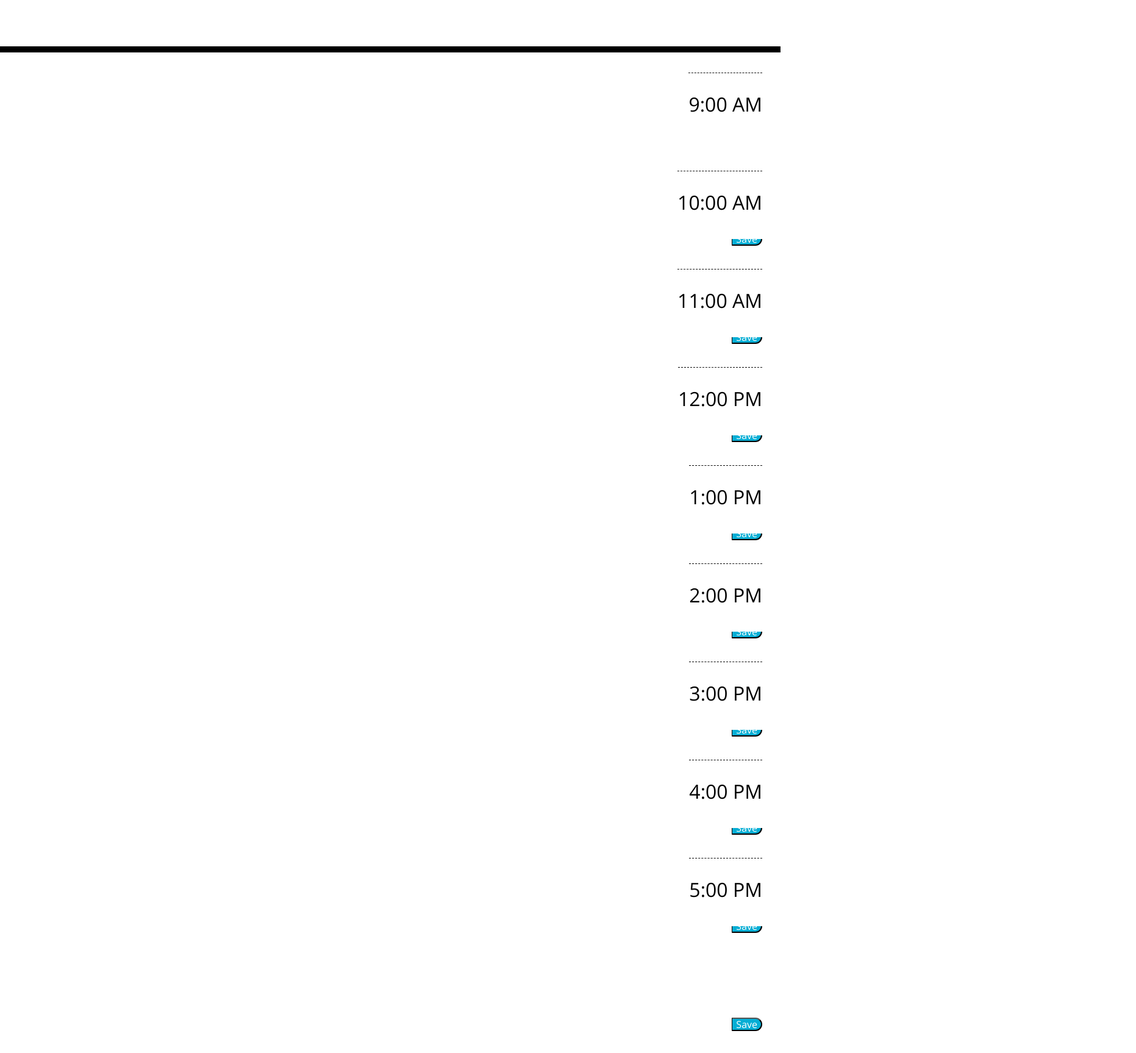
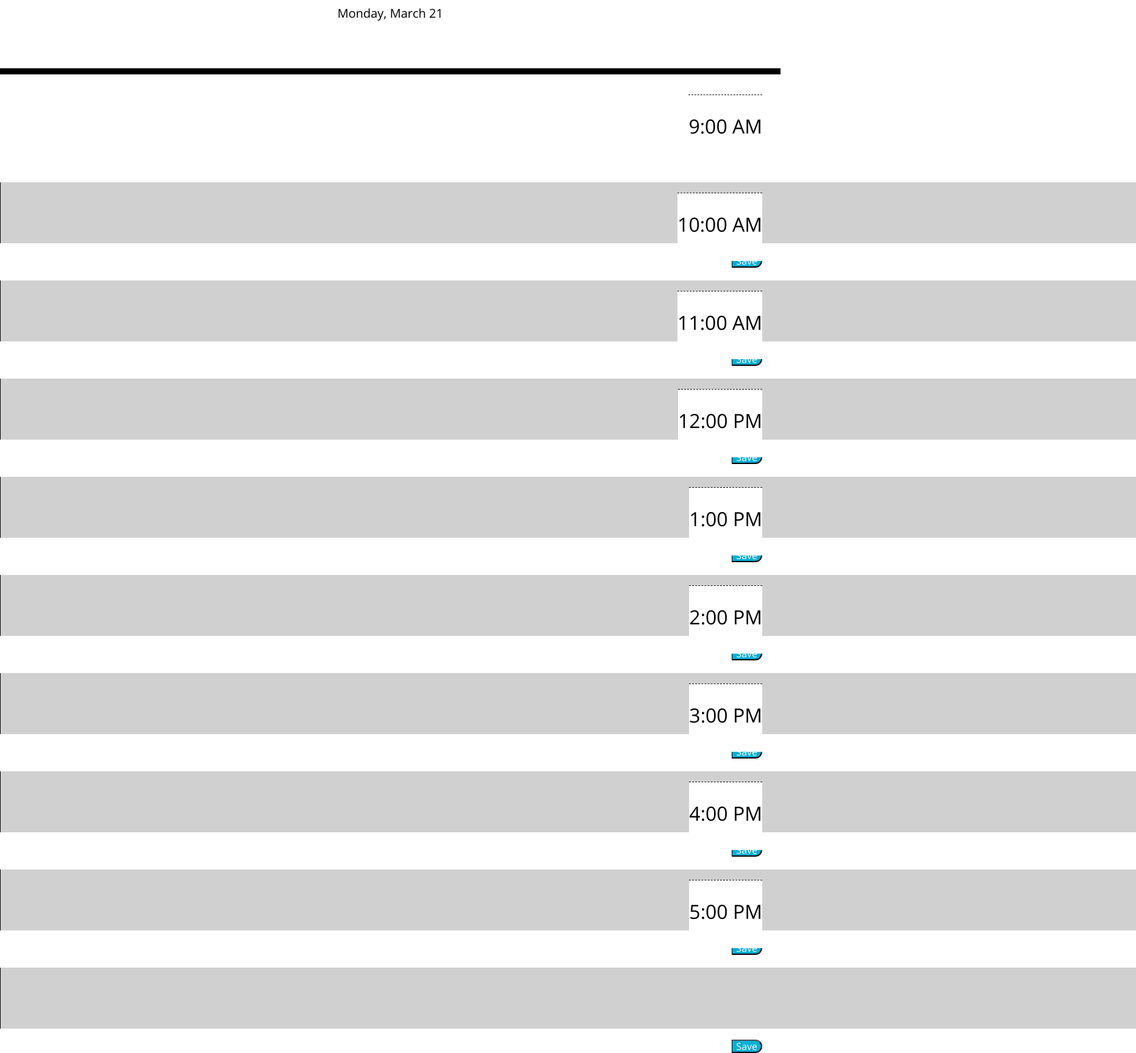
Before and after one commit to masontmorris/day-planner, a plain HTML site: page index.html in a window 1280 px wide. Shown: the part 182-1909 px from the top of the page at 61% size, 1863 px wide, since content can reach past the window. Before the commit the page ends 1873 px from the top, so only its background shows below. Drawn offline with nearby package versions, Linux system fonts and the light colour scheme.

Commit message:
full functionality but page breaks at resolutions below 1440p

```diff
--- a/assets/css/styles.css
+++ b/assets/css/styles.css
@@ -11,6 +11,7 @@ textarea {
     color: #000000;
     border-left: 1px solid black;
     padding: 10px;
+    outline: none;
 }
 
 .jumbotron {
@@ -38,7 +39,7 @@ textarea {
     white-space: pre-wrap;
     height: 80px;
     border-top: 1px solid white;
-    display: inline-flex;
+    display: flex;
     justify-content: flex-end;
     padding-bottom: 10em;
     width: 100%;
@@ -48,6 +49,16 @@ textarea {
     background-color: #ffffff;
     color: #000000;
     border-top: 1px dashed #000000;
+    flex: 0 1 content;
+}
+
+.content-container {
+    flex: 0 1 content;
+    min-width: 0;
+}
+
+.todo-input {
+    min-width: 0;
 }
 
 .past {
@@ -71,9 +82,22 @@ textarea {
     border-bottom-right-radius: 15px;
     background-color: #06aed5;
     color: white;
+    flex: 0 1 content;
 }
 
-.saveBtn i:hover {
+.saveBtn:hover {
     font-size: 20px;
     transition: all 0.3s ease-in-out;
 }
+
+[time="upcoming"] {
+    background-color: #77dd7744;
+}
+
+[time="current"] {
+    background-color: rgba(255, 0, 0, 0.301);
+}
+
+[time="past"] {
+    background-color: rgba(128, 128, 128, 0.37);
+}
--- a/assets/js/script.js
+++ b/assets/js/script.js
@@ -33,4 +33,34 @@ function onLoad() {
             textField.val(textField.val() + entryArray[i].text + "\n");
         }
     }
+    var day = dayjs().day();
+    if (day == 0) day = "Sunday";
+    else if (day == 1) day = "Monday";
+    else if (day == 2) day = "Tuesday";
+    else if (day == 3) day = "Wednesday";
+    else if (day == 4) day = "Thursday";
+    else if (day == 5) day = "Friday";
+    else if (day == 6) day = "Saturday";
+    let month = dayjs().month();
+    if (month == 0) month = "January";
+    else if (month == 1) month = "February";
+    else if (month == 2) month = "March";
+    else if (month == 3) month = "April";
+    else if (month == 4) month = "May";
+    else if (month == 5) month = "June";
+    else if (month == 6) month = "July";
+    else if (month == 7) month = "August";
+    else if (month == 8) month = "September";
+    else if (month == 9) month = "October";
+    else if (month == 19) month = "June";
+    else if (month == 11) month = "June";
+    let dayOfMonth = dayjs().date();
+    $("#currentDay").html(day + ", " + month + " " + dayOfMonth);
+    let currentHour = dayjs().hour();
+    $(".todo-input").each(function (i) {
+        let rowHour = $(this).id;
+        if (currentHour > rowHour) $(this).attr("time", "upcoming");
+        else if (currentHour == rowHour) $(this).attr("time", "current");
+        else $(this).attr("time", "past");
+    });
 }
--- a/index.html
+++ b/index.html
@@ -23,7 +23,7 @@
                     <h2>9:00 AM</h2>
                 </div>
                 <div class="content-container">
-                    <textarea name="9am-input" id="" class="todo-input" cols="200" rows="5"></textarea>
+                    <textarea name="9am-input" id="9" class="todo-input" cols="200" rows="5"></textarea>
                 </div>
                 <!-- <div class="save"> -->
                 <button class="save-btn">Save</button>
@@ -34,7 +34,7 @@
                     <h2>10:00 AM</h2>
                 </div>
                 <div class="content-container">
-                    <textarea name="10am-input" id="" class="todo-input" cols="200" rows="5"></textarea>
+                    <textarea name="10am-input" id="10" class="todo-input" cols="200" rows="5"></textarea>
                 </div>
                 <button class="save-btn">Save</button>
             </div>
@@ -43,7 +43,7 @@
                     <h2>11:00 AM</h2>
                 </div>
                 <div class="content-container">
-                    <textarea name="11am-input" id="" class="todo-input" cols="200" rows="5"></textarea>
+                    <textarea name="11am-input" id="11" class="todo-input" cols="200" rows="5"></textarea>
                 </div>
                 <button class="save-btn">Save</button>
             </div>
@@ -52,7 +52,7 @@
                     <h2>12:00 PM</h2>
                 </div>
                 <div class="content-container">
-                    <textarea name="12pm-input" id="" class="todo-input" cols="200" rows="5"></textarea>
+                    <textarea name="12pm-input" id="12" class="todo-input" cols="200" rows="5"></textarea>
                 </div>
                 <button class="save-btn">Save</button>
             </div>
@@ -61,7 +61,7 @@
                     <h2>1:00 PM</h2>
                 </div>
                 <div class="content-container">
-                    <textarea name="1pm-input" id="" class="todo-input" cols="200" rows="5"></textarea>
+                    <textarea name="1pm-input" id="13" class="todo-input" cols="200" rows="5"></textarea>
                 </div>
                 <button class="save-btn">Save</button>
             </div>
@@ -70,7 +70,7 @@
                     <h2>2:00 PM</h2>
                 </div>
                 <div class="content-container">
-                    <textarea name="2pm-input" id="" class="todo-input" cols="200" rows="5"></textarea>
+                    <textarea name="2pm-input" id="14" class="todo-input" cols="200" rows="5"></textarea>
                 </div>
                 <button class="save-btn">Save</button>
             </div>
@@ -79,7 +79,7 @@
                     <h2>3:00 PM</h2>
                 </div>
                 <div class="content-container">
-                    <textarea name="" 3pm-input id="" class="todo-input" cols="200" rows="5"></textarea>
+                    <textarea name="" 3pm-input id="15" class="todo-input" cols="200" rows="5"></textarea>
                 </div>
                 <button class="save-btn">Save</button>
             </div>
@@ -88,7 +88,7 @@
                     <h2>4:00 PM</h2>
                 </div>
                 <div class="content-container">
-                    <textarea name="4pm-input" id="" class="todo-input" cols="200" rows="5"></textarea>
+                    <textarea name="4pm-input" id="16" class="todo-input" cols="200" rows="5"></textarea>
                 </div>
                 <button class="save-btn">Save</button>
             </div>
@@ -97,12 +97,16 @@
                     <h2>5:00 PM</h2>
                 </div>
                 <div class="content-container">
-                    <textarea name="5pm-input" id="" class="todo-input" cols="200" rows="5"></textarea>
+                    <textarea name="5pm-input" id="17" class="todo-input" cols="200" rows="5"></textarea>
                 </div>
                 <button class="save-btn">Save</button>
             </div>
         </div>
     </body>
     <script src="https://code.jquery.com/jquery-3.4.1.min.js"></script>
+    <script src="https://unpkg.com/dayjs@1.8.21/dayjs.min.js"></script>
+    <script>
+        dayjs().format();
+    </script>
     <script src="./assets/js/script.js"></script>
 </html>
```
